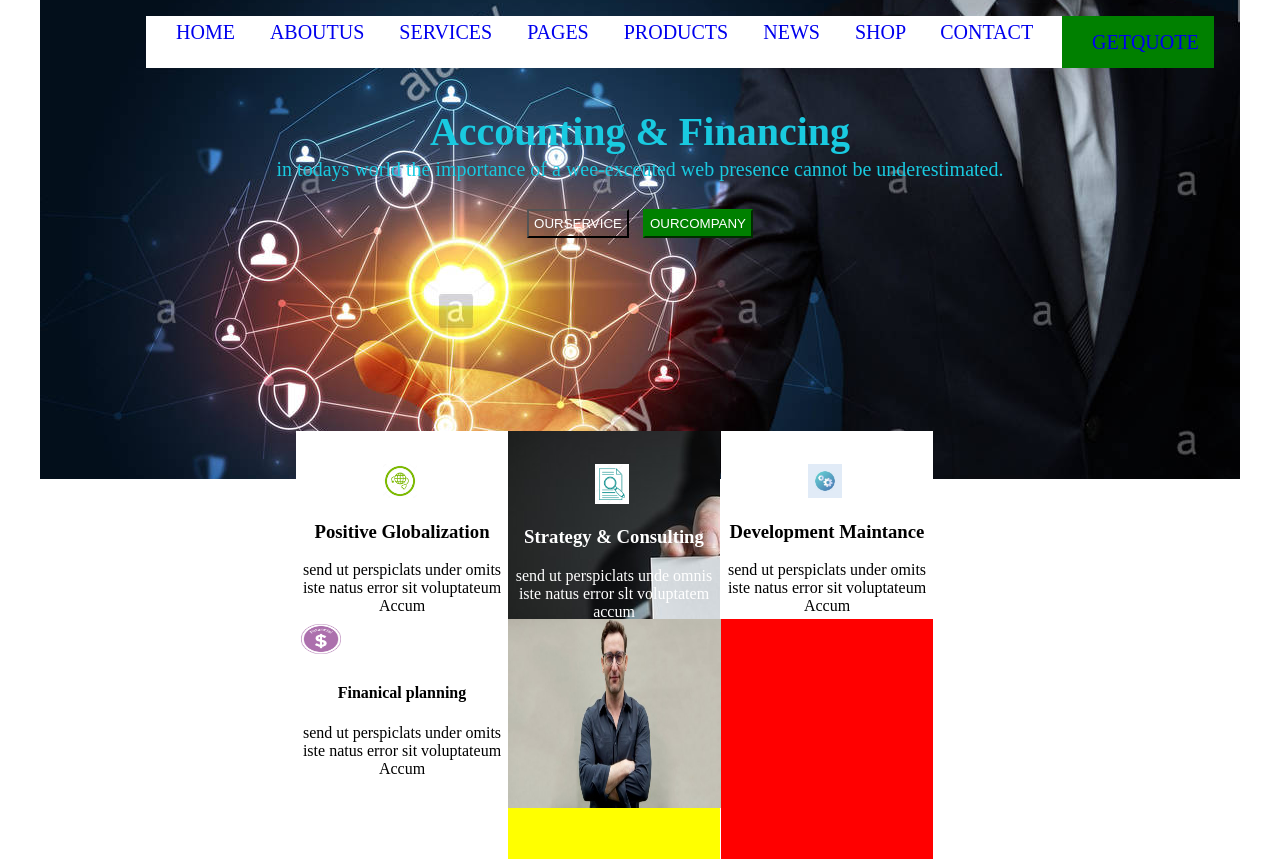
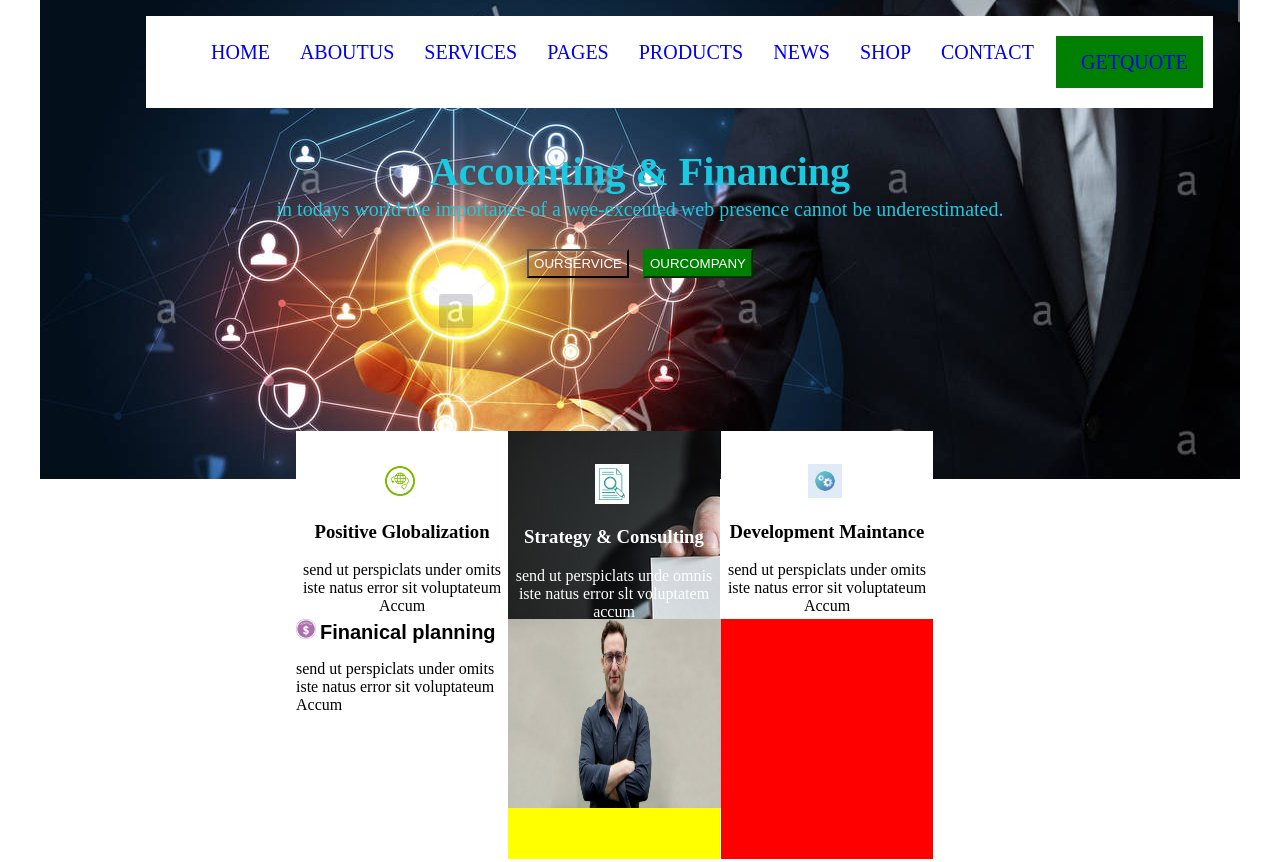
Before and after one commit to kavyahsclk96/first-layout, a plain HTML site: page index.html in a window 1280 px wide. Shown: the part 29-891 px from the top of the page. Drawn offline with Linux system fonts and the light colour scheme.

Commit message:
navbar padding changed

```diff
--- a/css/styles.css
+++ b/css/styles.css
@@ -37,7 +37,7 @@ width: 15px;
 .navigation a
 {
 	text-decoration: none;
-	padding-left: 30px;
+	padding-left: 25px;
 	text-align: center;
 }
 .navigation {
@@ -64,7 +64,7 @@ width: 15px;
     /*padding: 14px;
     margin-left: px;*/
     padding: 15px;
-    margin-left: 916px;
+    margin-left: 870px;
 }
 .text-al{
 	text-align: center;
@@ -164,6 +164,11 @@ margin-left: 1px;
             height:240px;
             background-color:white;
         }
+        /*.box-right{
+            padding: 5px;
+            text-align: left;
+
+        }*/
         .image-f0r-box4 img{
             /*text-align: right;*/
     line-height: 10px;
@@ -174,7 +179,8 @@ margin-left: 1px;
 
         }
         .box-right{
-            text-align: center;
+            margin: 20px;
+            text-align: left;
 
         }
         .box5
@@ -213,7 +219,22 @@ margin-left: 1px;
     margin-right: -49px;
 
        }
-       .middle
+       /*.middle
        {
         background-image: url(../images/invent.jpg);
        }
+*/
+
+li
+{
+    display: inline-block;
+}
+.increse img{
+    width: 20px;
+    height: 20px;
+}
+.font1{
+      font-size: 20px;
+    font-family: arial;
+font-weight: bold;
+}
--- a/index.html
+++ b/index.html
@@ -27,16 +27,18 @@
 			<span class="image-for-header"><img src="images/8f.jpg"></span>
 
 			<div class="navigation">
-				<a href="#">HOME</a>
-					<a href="#">ABOUTUS</a>
-					<a href="#">SERVICES</a>
-					<a href="#">PAGES</a>
-					<a href="#">PRODUCTS</a>
-					<a href="#">NEWS</a>
-					<a href="#">SHOP</a>
-					<a href="#">CONTACT</a>
-					<a href="#" class="navigation1">GETQUOTE</a>
-				</div>
+				<ul>
+				<li><a href="#">HOME</a></li>
+				<l1><a href="#">ABOUTUS</a></l1>
+				<li><a href="#">SERVICES</a></li>
+				<li><a href="#">PAGES</a></li>
+				<li><a href="#">PRODUCTS</a></li>
+				<li><a href="#">NEWS</a></li>
+				<li><a href="#">SHOP</a></li>
+				<li><a href="#">CONTACT</a></li>
+				<li><a href="#" class="navigation1">GETQUOTE</a></li>
+				</ul>
+			</div>
 				<div class="header12 header-color">
 					<h1>Accounting & Financing</h1>
 					<p>in todays world the importance of a wee-exceuted web presence cannot be underestimated.</p>
@@ -82,18 +84,16 @@
 				                 </div>
 									</div>
 									<div class="box4">
-										<div class="box-left">
-										<span class="image-f0r-box4">
-				                         <img src="images/fn.jpg"></span>
-				                     </div>
-				                     <div class="box-right">
-				                         <!-- <div class="heading4"> -->
-				                         <h4>Finanical planning</h4>
-				                     <!-- </div> -->
+
+
+				                         <span class="increse">
+				                          <img src="images/fn.jpg"></span>
+                                          <span class="font1">  Finanical planning</span>
+
 				                         <p>send ut perspiclats under omits iste
 				                         natus error sit voluptateum Accum</p>
 				                     </div>
-										  </div>
+
 
 
 
@@ -109,12 +109,12 @@
 
 								</div>
 
-								<div class="middle">
+								<!-- <div class="middle">
 									<h1>Are you an invation leader</h1>
 									<p>our research shows that graet leaders
 										priorites invoation to deliver revenue growth which out performs their peers.
 										</p>
-								</div>
+								</div> -->
 
 
          <!-- ------------------------------------------------ -- -->
```
